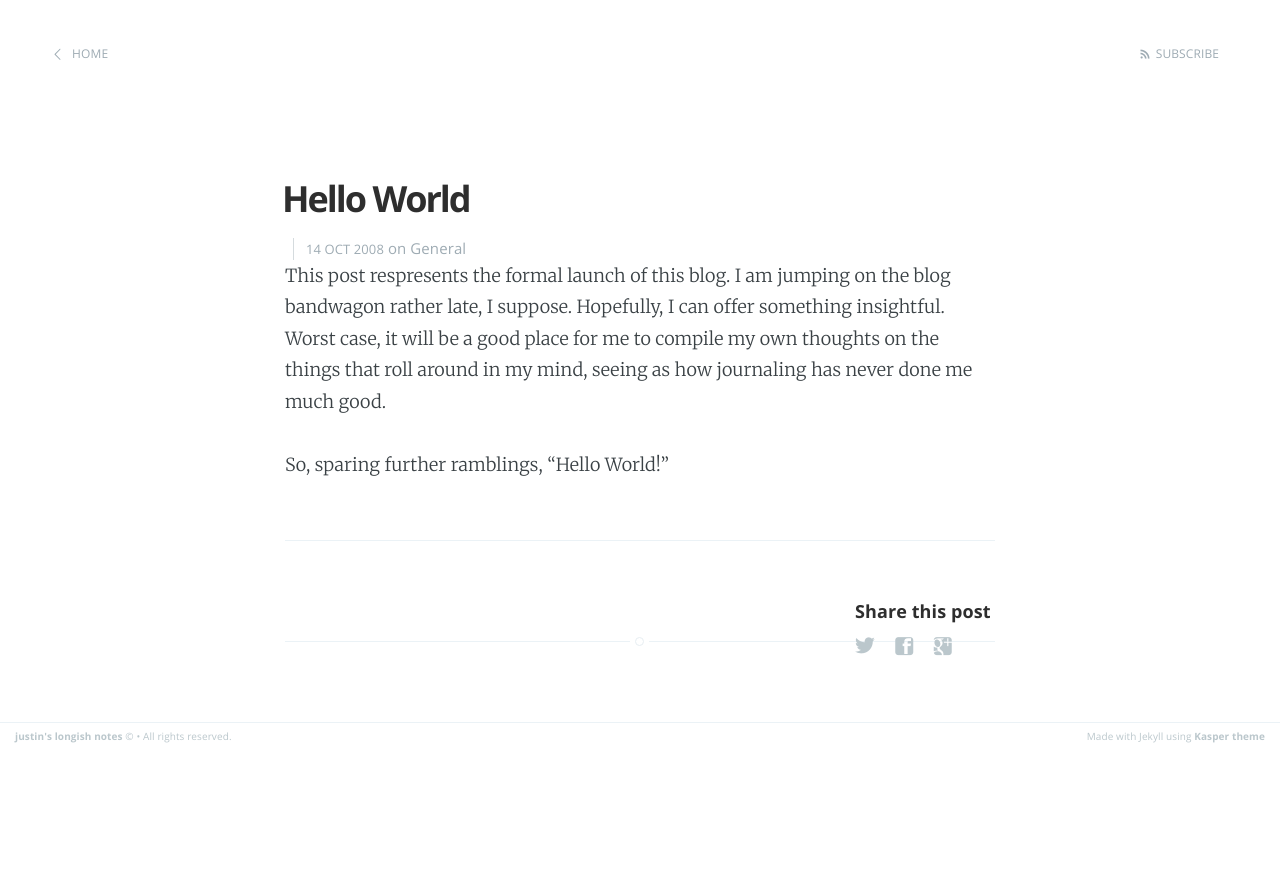
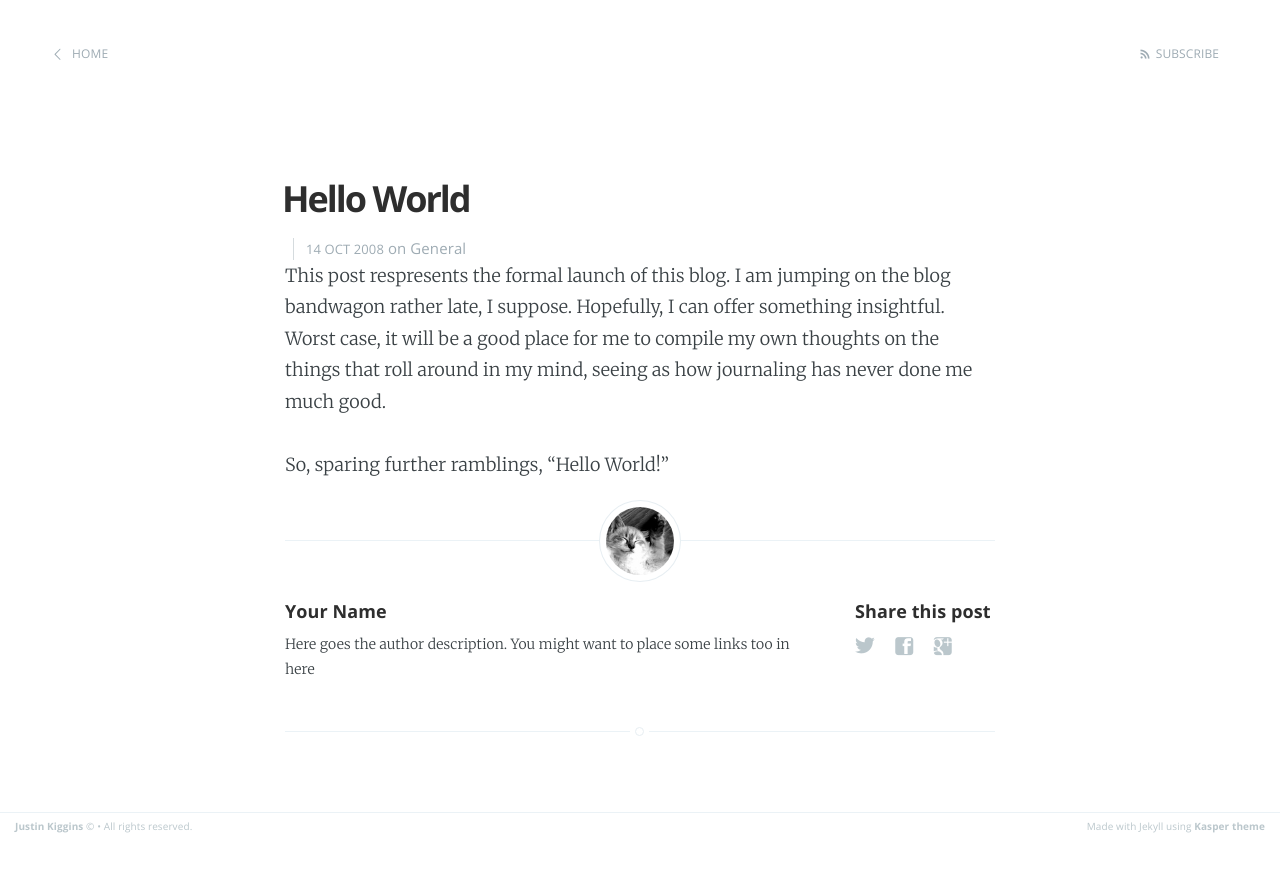
Before and after one commit to neuromusic/neuromusic.github.io, a Jekyll site: the page built from _posts/2008-10-14-hello-world.md, in a window 1280 px wide. Shown: the top 872 px of the page. Built offline with Jekyll 4.4.1, drawn with Linux system fonts in a browser that asks for light colours; Markdown is read by kramdown in place of the engine named in the settings.

Commit message:
finally serving pages

```diff
--- a/Gemfile
+++ /dev/null
@@ -1,2 +0,0 @@
-source 'https://rubygems.org'
-gem 'github-pages'
--- a/_config.yml
+++ b/_config.yml
@@ -1,3 +1,14 @@
-url: http://blog.justinkiggins.com/
-name: 'justin&#039;s longish notes'
-description: by Justin Kiggins
+name: Justin Kiggins
+description: longish notes
+meta_description: Justin Kiggins
+
+markdown: redcarpet
+highlighter: pygments
+logo: false
+paginate: 15
+baseurl: /
+domain_name: 'http://neuromusic.github.io'
+
+# Details for the RSS feed generator
+url:            'blog url'
+author:         'Your Name'
```
